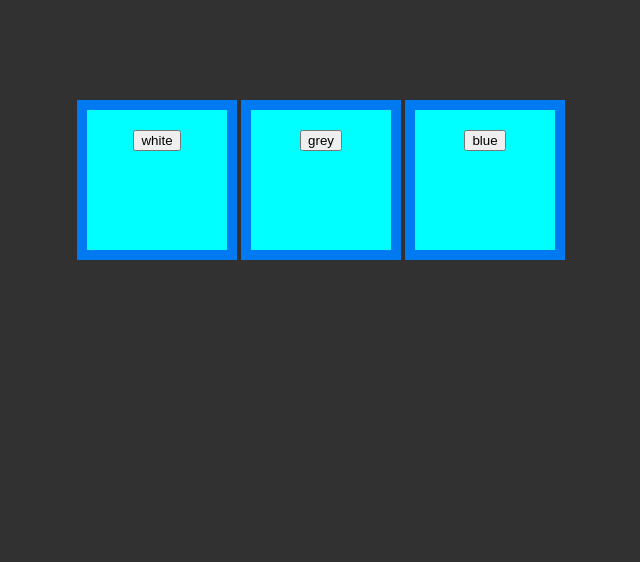
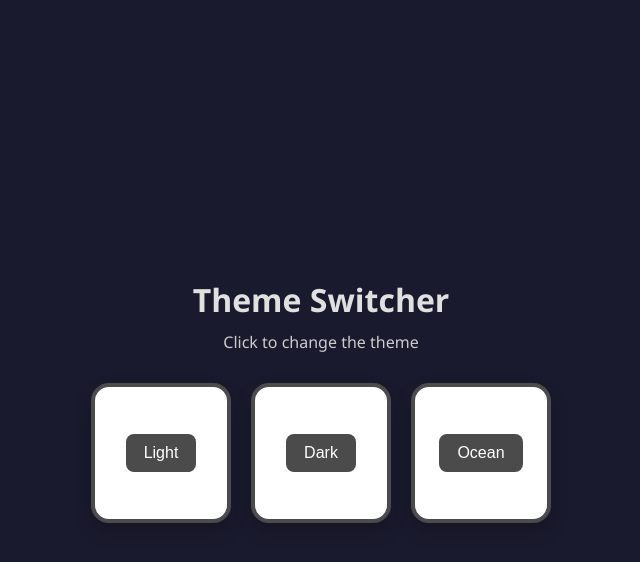
Before and after one commit to LakshAgrawal28/Mini-Projects, a plain HTML site: page 01_bgchanger/one.html in a window 1280 px wide. Shown: the whole page, without its empty margins (319-959 px from the left). Drawn offline with Linux system fonts and the light colour scheme.

Commit message:
updated 1st Project with better css

```diff
--- a/01_bgchanger/one.html
+++ b/01_bgchanger/one.html
@@ -1,25 +1,27 @@
 <!DOCTYPE html>
 <html lang="en">
 <head>
-    <meta charset="UTF-8">
-    <meta name="viewport" content="width=device-width, initial-scale=1.0">
-    <link rel="stylesheet" href="styles.css">
-
-    <title></title>
+  <meta charset="UTF-8" />
+  <meta name="viewport" content="width=device-width, initial-scale=1.0"/>
+  <link rel="stylesheet" href="styles.css" />
+  <title>Theme Switcher</title>
 </head>
 <body>
-    <div id="some">
-    <div class="box">
-        <button id="myButton">white</button>
+  <div class="container">
+    <h1>Theme Switcher</h1>
+    <p>Click to change the theme</p>
+    <div class="button-group">
+      <div class="theme-card">
+        <button id="themeLight">Light</button>
+      </div>
+      <div class="theme-card">
+        <button id="themeDark">Dark</button>
+      </div>
+      <div class="theme-card">
+        <button id="themeOcean">Ocean</button>
+      </div>
     </div>
-    <div class="box">
-        <button id="myButton2">grey</button>
-    </div>
-    <div class="box">
-        <button id="myButton3">blue</button>
-    </div>
-    </div>
-
+  </div>
+  <script src="one.js"></script>
 </body>
-<script src="one.js"></script>
 </html>
--- a/01_bgchanger/one.js
+++ b/01_bgchanger/one.js
@@ -1,10 +1,14 @@
-document.querySelector("#myButton").addEventListener("click", (e) => {
-    document.body.style.backgroundColor = "#fff";
+document.getElementById("themeLight").addEventListener("click", () => {
+  document.body.style.backgroundColor = "#fefae0"
+  document.body.style.color = "#333"
 })
-document.querySelector("#myButton2").addEventListener("click", (e) => {
-    document.body.style.backgroundColor = "#212121";
 
+document.getElementById("themeDark").addEventListener("click", () => {
+  document.body.style.backgroundColor = "#1a1a2e"
+  document.body.style.color = "#e0e0e0"
 })
-document.querySelector("#myButton3").addEventListener("click", (e) => {
-    document.body.style.backgroundColor = "#123AAA";
+
+document.getElementById("themeOcean").addEventListener("click", () => {
+  document.body.style.backgroundColor = "#0077b6"
+  document.body.style.color = "#ffffff"
 })
--- a/01_bgchanger/styles.css
+++ b/01_bgchanger/styles.css
@@ -1,28 +1,71 @@
-body{
-    background-color: #313131;
-    color: aliceblue;
+* {
+  margin: 0;
+  padding: 0;
+  box-sizing: border-box;
 }
 
-.box{
-    background-color: aqua;
-    width: 100px;
-    height: 100px;
-    color: black;
-    border: 10px solid #0079f1;
-    padding: 20px;
-    display: inline-block;
+body {
+  font-family: 'Segoe UI', Tahoma, Geneva, Verdana, sans-serif;
+  background-color: #1a1a2e;
+  color: #e0e0e0;
+  transition: background-color 0.4s ease, color 0.4s ease;
+  min-height: 100vh;
+  display: flex;
+  justify-content: center;
+  align-items: center;
+}
 
+.container {
+  text-align: center;
+  padding: 20px;
+}
 
-    align-items: center;
-    justify-content: center;
+h1 {
+  font-size: 2rem;
+  margin-bottom: 10px;
+}
 
+p {
+  margin-bottom: 30px;
+  color: #cccccc;
 }
-#some{
-    align-items: center;
-    padding: 10 px;
+
+.button-group {
+  display: flex;
+  gap: 20px;
+  justify-content: center;
+  flex-wrap: wrap;
 }
-#some {
-  margin: 100px auto 100px;
-  width: 80%;
-  text-align: center;
+
+.theme-card {
+  background-color: #ffffff;
+  width: 140px;
+  height: 140px;
+  display: flex;
+  align-items: center;
+  justify-content: center;
+  border: 4px solid #4b4b4b;
+  border-radius: 18px;
+  transition: transform 0.2s ease, box-shadow 0.3s ease;
+  box-shadow: 0 8px 18px rgba(0, 0, 0, 0.2);
 }
+
+.theme-card:hover {
+  transform: translateY(-5px);
+  box-shadow: 0 14px 28px rgba(0, 0, 0, 0.3);
+}
+
+button {
+  background-color: #4b4b4b;
+  color: #ffffff;
+  padding: 10px 18px;
+  font-size: 1rem;
+  border: none;
+  border-radius: 8px;
+  cursor: pointer;
+  transition: background-color 0.3s ease;
+}
+
+button:hover {
+  background-color: #2a2a2a;
+}
```
